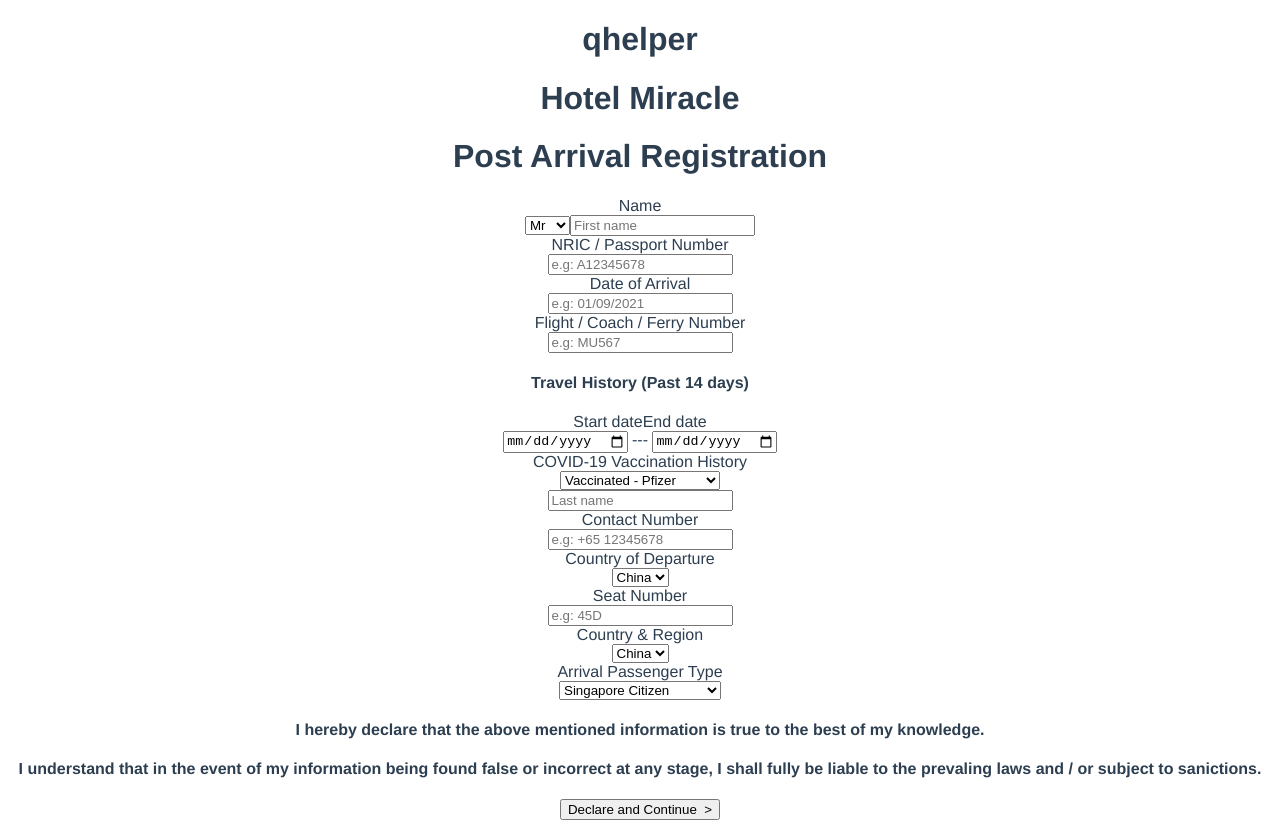
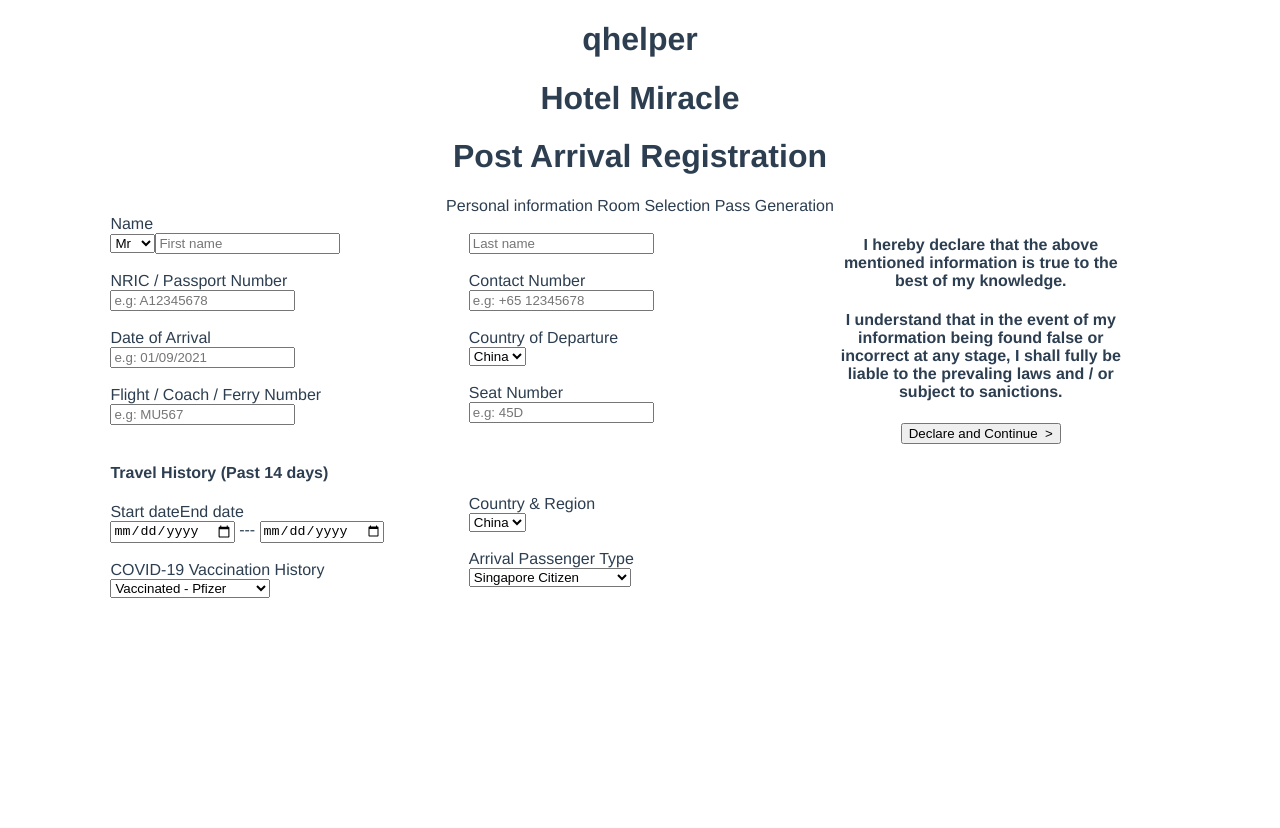
Before and after one commit to jeremybrett4869/qhelper, a Vue app: page / in a window 1280 px wide. After the commit the page ends 800 px from the top, so only its background shows below. Built offline with nearby package versions, Linux system fonts and the light colour scheme.

Commit message:
update registration form with some css

```diff
--- a/src/components/RegistrationForm.vue
+++ b/src/components/RegistrationForm.vue
@@ -2,6 +2,12 @@
   <h1>qhelper</h1>
   <h1>Hotel Miracle</h1>
   <h1>Post Arrival Registration</h1>
+  <div class = "topbar">
+      Personal information
+      Room Selection
+      Pass Generation
+  </div>
+  <div id="reg_form">
     <div class="container" id="left">
       <div class="row">
         <div class="col-name">
@@ -21,25 +27,44 @@
           />
         </div>
       </div>
+      <br />
       <div class="row">
         <div class="col-name">
           <label for="nric">NRIC / Passport Number</label>
         </div>
         <div class="col-con">
-        <input type="text" id="nric" name="nric" placeholder="e.g: A12345678" />
+          <input
+            type="text"
+            id="nric"
+            name="nric"
+            placeholder="e.g: A12345678"
+          />
         </div>
+        <br />
         <div class="col-name">
           <label for="doa">Date of Arrival</label>
         </div>
         <div class="col-con">
-        <input type="text" id="doa" name="doa" placeholder="e.g: 01/09/2021" />
+          <input
+            type="text"
+            id="doa"
+            name="doa"
+            placeholder="e.g: 01/09/2021"
+          />
         </div>
+        <br />
         <div class="col-name">
           <label for="flight">Flight / Coach / Ferry Number</label>
         </div>
         <div class="col-con">
-        <input type="text" id="flight" name="flight" placeholder="e.g: MU567" />
+          <input
+            type="text"
+            id="flight"
+            name="flight"
+            placeholder="e.g: MU567"
+          />
         </div>
+        <br />
         <h4>Travel History (Past 14 days)</h4>
         <div class="col-name">
           <label for="sdate">Start date</label>
@@ -50,6 +75,7 @@
           ---
           <input type="date" id="edate" name="edate" />
         </div>
+        <br />
         <div class="col-name">
           <label for="vaccine">COVID-19 Vaccination History</label>
         </div>
@@ -65,6 +91,7 @@
     <div class="container" id="middle">
       <div class="row">
         <div class="col-name">
+          <br />
           <label></label>
         </div>
         <div class="col-con">
@@ -76,13 +103,20 @@
           />
         </div>
       </div>
+      <br />
       <div class="row">
         <div class="col-name">
           <label for="contact">Contact Number</label>
         </div>
         <div class="col-con">
-        <input type="text" id="contact" name="contact" placeholder="e.g: +65 12345678" />
+          <input
+            type="text"
+            id="contact"
+            name="contact"
+            placeholder="e.g: +65 12345678"
+          />
         </div>
+        <br />
         <div class="col-name">
           <label for="cod">Country of Departure</label>
         </div>
@@ -91,12 +125,14 @@
             <option value="china">China</option>
           </select>
         </div>
+        <br />
         <div class="col-name">
           <label for="seat">Seat Number</label>
         </div>
         <div class="col-con">
           <input type="text" id="seat" name="seat" placeholder="e.g: 45D" />
         </div>
+        <br /><br /><br /><br />
         <div class="col-name">
           <label for="country">Country & Region</label>
         </div>
@@ -105,6 +141,7 @@
             <option value="china">China</option>
           </select>
         </div>
+        <br />
         <div class="col-name">
           <label for="passtype">Arrival Passenger Type</label>
         </div>
@@ -116,13 +153,48 @@
           </select>
         </div>
       </div>
-    <div class = "container" id = "right">
-      <h4>I hereby declare that the above mentioned information is true to the
-          best of my knowledge.</h4>
-      <h4>I understand that in the event of my information being  found  false  or
-          incorrect  at  any  stage, I shall fully be liable to the prevaling laws
-          and / or subject to sanictions.</h4>
+    </div>
+    <div class="container" id="right">
+      <h4>
+        I hereby declare that the above mentioned information is true to the
+        best of my knowledge.
+      </h4>
+      <h4>
+        I understand that in the event of my information being found false or
+        incorrect at any stage, I shall fully be liable to the prevaling laws
+        and / or subject to sanictions.
+      </h4>
       <input type="submit" value="Declare and Continue  >" class="btn" />
     </div>
   </div>
 </template>
+
+<style scoped>
+#reg_form {
+  width: 80vw;
+  height: 60vh;
+}
+#left {
+  position: relative;
+  width: 35%;
+  left: 10%;
+  height: 100%;
+  float: left;
+  text-align: left;
+}
+#middle {
+  position: relative;
+  width: 35%;
+  height: 100%;
+  left: 10%;
+  float: left;
+  text-align: left;
+}
+#right {
+  position: relative;
+  width: 30%;
+  height: 100%;
+  left: 10%;
+  float: left;
+}
+</style>
```
Lines whose indentation alone changed are shown as unchanged.
